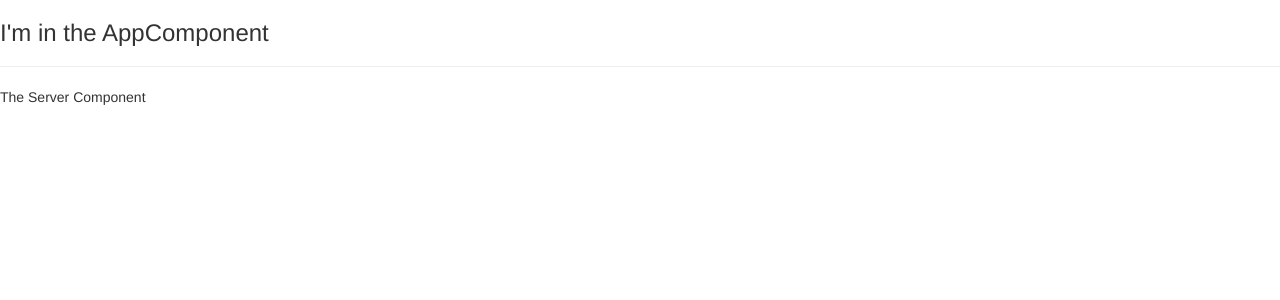
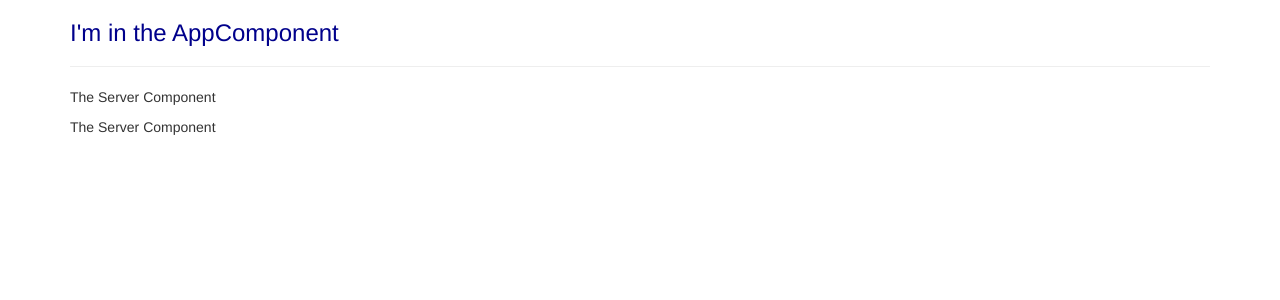
Before and after one commit to Julietmtl/my-first-Angular-app, an Angular app: page / in a window 1280 px wide. Shown: the top 300 px of the page. Built offline with nearby package versions, Linux system fonts and the light colour scheme.

Commit message:
add warning-alert component by cli

```diff
--- a/src/app/app.component.css
+++ b/src/app/app.component.css
@@ -0,0 +1,3 @@
+h3 {
+  color: darkblue
+}
--- a/src/app/app.component.html
+++ b/src/app/app.component.html
@@ -1,3 +1,9 @@
-<h3>I'm in the AppComponent</h3>
-<hr>
-<app-server></app-server>
+<div class="container">
+  <div class="row">
+    <div class="col-xs-12">
+      <h3>I'm in the AppComponent</h3>
+      <hr />
+      <app-servers></app-servers>
+    </div>
+  </div>
+</div>
--- a/src/app/app.component.ts
+++ b/src/app/app.component.ts
@@ -4,6 +4,7 @@
   selector: 'app-root',
   templateUrl: './app.component.html',
   styleUrls: ['./app.component.css']
+  //styles:[]
 })
 export class AppComponent {
 }
--- /dev/null
+++ b/src/app/servers/servers.component.html
@@ -0,0 +1,2 @@
+<app-server></app-server>
+<app-server></app-server>
--- /dev/null
+++ b/src/app/servers/servers.component.ts
@@ -0,0 +1,15 @@
+import { Component, OnInit } from '@angular/core';
+
+@Component({
+  selector: 'app-servers',
+  template: `<app-server></app-server><app-server></app-server>`,
+  styleUrls: ['./servers.component.css']
+})
+export class ServersComponent implements OnInit {
+
+  constructor() { }
+
+  ngOnInit(): void {
+  }
+
+}
--- /dev/null
+++ b/src/app/warning-alert/warning-alert.component.html
@@ -0,0 +1 @@
+<p>warning-alert works!</p>
--- /dev/null
+++ b/src/app/warning-alert/warning-alert.component.ts
@@ -0,0 +1,15 @@
+import { Component, OnInit } from '@angular/core';
+
+@Component({
+  selector: 'app-warning-alert',
+  templateUrl: './warning-alert.component.html',
+  styleUrls: ['./warning-alert.component.css']
+})
+export class WarningAlertComponent implements OnInit {
+
+  constructor() { }
+
+  ngOnInit(): void {
+  }
+
+}
```
Also changed, not shown: src/app/app.module.ts (+6 -2 lines), src/app/servers/servers.component.css (added), src/app/warning-alert/warning-alert.component.css (added), 2 other files (tests, documents, lock files or other folders).
